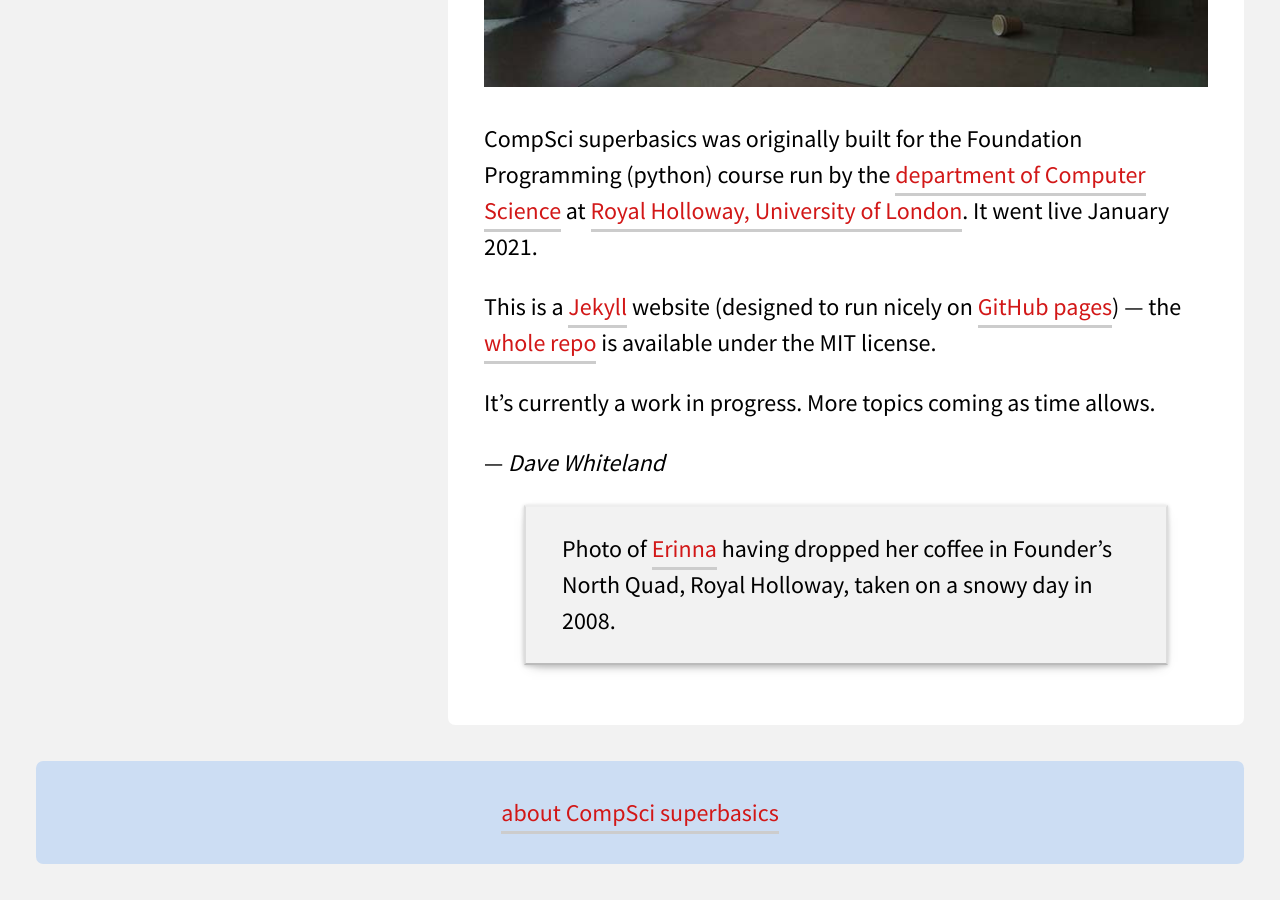
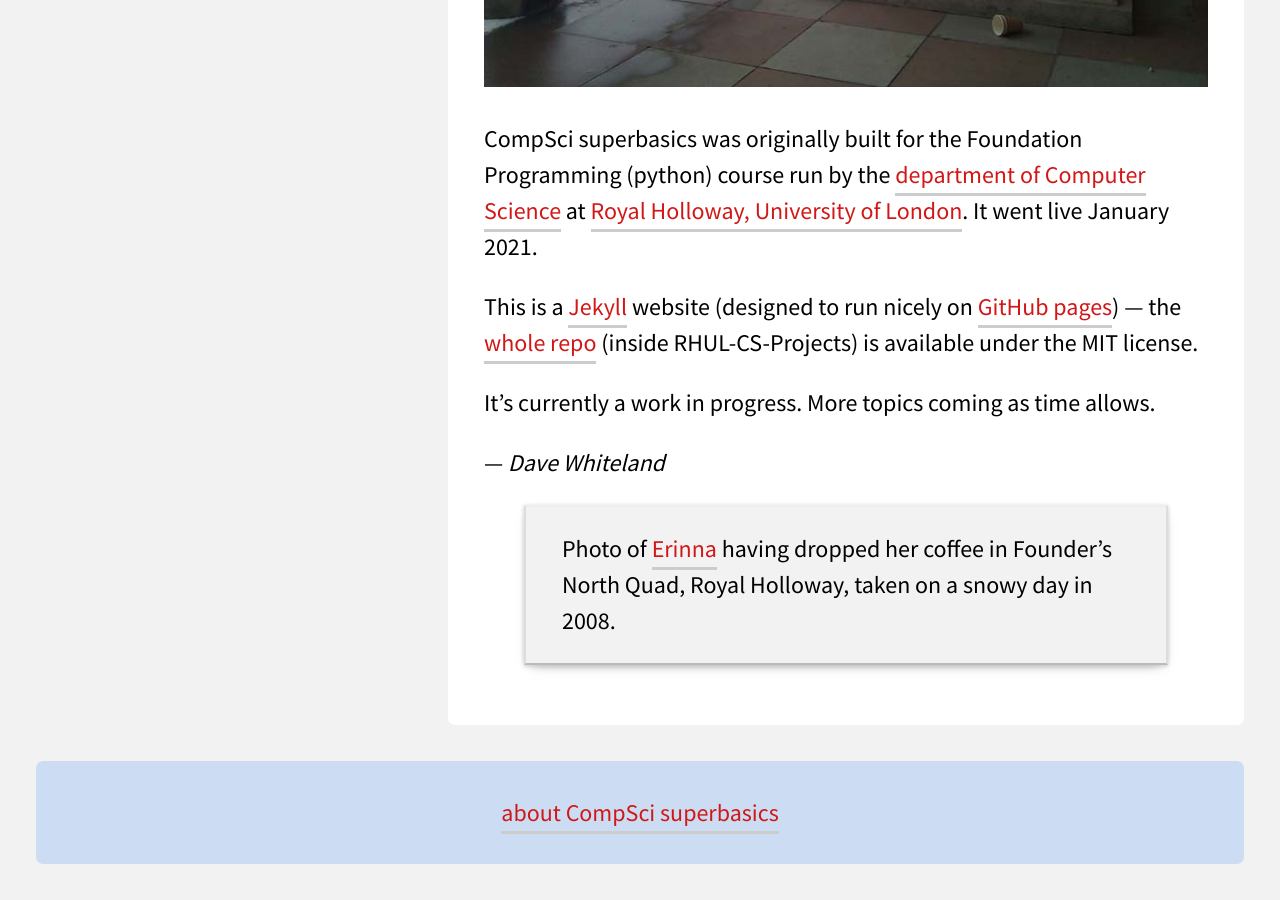
Before and after one commit to davewhiteland/compsci-superbasics, a Jekyll site: the page built from about.md, in a window 1280 px wide and 900 px high, scrolled down 1275 px. Built offline with Jekyll 4.4.1, drawn with Linux system fonts in a browser that asks for light colours.

Commit message:
revert the link to the repo to RHUL-CS-Projects (again)
whoops, trashed that while synching with the upstream repo

```diff
--- a/about.md
+++ b/about.md
@@ -35,7 +35,8 @@
 
 This is a [Jekyll](https://jekyllrb.com) website
 (designed to run nicely on [GitHub pages](https://pages.github.com)) —
-the [whole repo](https://github.com/davewhiteland/compsci-superbasics)
+the [whole repo](https://github.com/RHUL-CS-Projects/compsci-superbasics)
+(inside RHUL-CS-Projects)
 is available under the MIT license.
 
 It's currently a work in progress. More topics coming as time allows.
```
